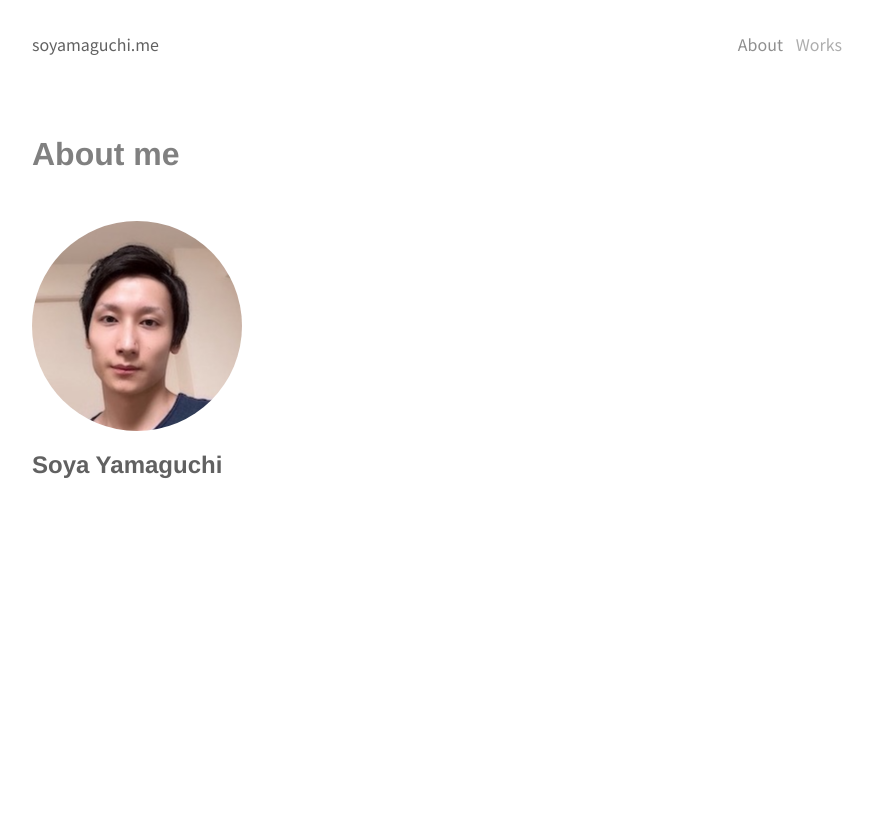
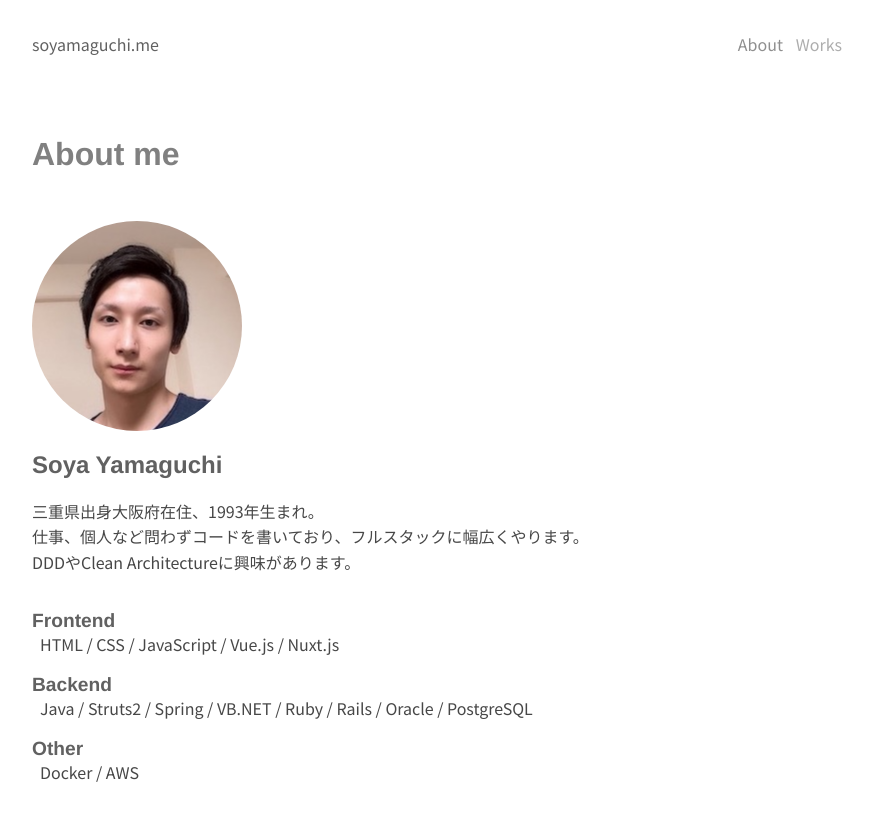
Before and after one commit to soyamaguchi/soyamaguchi.github.io, a Nuxt app: page /about in a window 1280 px wide. Shown: the top 820 px of the page, without its empty margins (203-1076 px from the left). Built offline with nearby package versions, Linux system fonts and the light colour scheme.

Commit message:
Comp portfolio

```diff
--- a/components/About.vue
+++ b/components/About.vue
@@ -1,15 +1,29 @@
 <template>
   <div class="about__me">
     <h1>About me</h1>
-    <div class="about__me__info">
-      <div class="about__me__info__img"></div>
-      <div class="about__me__info__name">
+    <section class="about__me__info">
+      <figure class="about__me__info__img"></figure>
+      <span class="about__me__info__name">
         <h2>Soya Yamaguchi</h2>
+      </span>
+      <div class="about__me__info__feature">
+        <p>
+          三重県出身大阪府在住、1993年生まれ。<br />
+          仕事、個人など問わずコードを書いており、フルスタックに幅広くやります。<br />
+          DDDやClean Architectureに興味があります。
+        </p>
       </div>
-      <!-- <h2>PortfolioSite - soyamaguchi.me</h2>
-      <p>個人開発</p>
-      <a href="https://soyamaguchi.me" target="_blank" rel="noopener">soyamaguchi.me</a> -->
-    </div>
+      <div class="about__me__info__skills">
+        <span>Frontend</span>
+        <p>HTML / CSS / JavaScript / Vue.js / Nuxt.js</p>
+        <span>Backend</span>
+        <p>
+          Java / Struts2 / Spring / VB.NET / Ruby / Rails / Oracle / PostgreSQL
+        </p>
+        <span>Other</span>
+        <p>Docker / AWS</p>
+      </div>
+    </section>
   </div>
 </template>
 
@@ -23,10 +37,10 @@ export default {
 $font-fam: 'Helvetica Neue', Helvetica, Arial, sans-serif;
 
 .about__me {
-  font-family: $font-fam;
   h1 {
+    color: #808080;
+    font-family: $font-fam;
     margin: 0 0 3rem;
-    color: #808080;
   }
   &__info {
     &__img {
@@ -35,23 +49,29 @@ $font-fam: 'Helvetica Neue', Helvetica, Arial, sans-serif;
       border-radius: 50%;
       background-image: url('../assets/profile.jpg');
       background-position: center 80%;
-      margin-bottom: 1rem;
+      margin: 0;
     }
     &__name {
+      font-family: $font-fam;
       color: #616161;
     }
-    // h2 {
-    //   margin: 0;
-    //   font-family: $font-fam;
-    //   color: #616161;
-    // }
-    // p,
-    // a {
-    //   color: #474747;
-    // }
-    // p {
-    //   margin: 0.5rem 0;
-    // }
+    &__feature {
+      color: #474747;
+      line-height: 1.6;
+      margin-bottom: 2rem;
+    }
+    &__skills {
+      span {
+        font-family: $font-fam;
+        color: #616161;
+        font-weight: bold;
+        font-size: 1.2rem;
+      }
+      p {
+        color: #474747;
+        margin: 0 0.5rem 1rem;
+      }
+    }
   }
 }
 </style>
--- a/pages/about.vue
+++ b/pages/about.vue
@@ -16,6 +16,6 @@ export default {
 
 <style lang="scss" scoped>
 .about {
-  margin-top: 5rem;
+  margin: 5rem 0;
 }
 </style>
--- a/pages/index.vue
+++ b/pages/index.vue
@@ -22,7 +22,7 @@ export default {
 
 <style lang="scss" scoped>
 .home {
-  margin-top: 5rem;
+  margin: 5rem 0;
   &__job {
     color: #c2c2c2;
   }
--- a/pages/works.vue
+++ b/pages/works.vue
@@ -16,6 +16,6 @@ export default {
 
 <style lang="scss" scoped>
 .works {
-  margin-top: 5rem;
+  margin: 5rem 0;
 }
 </style>
```
